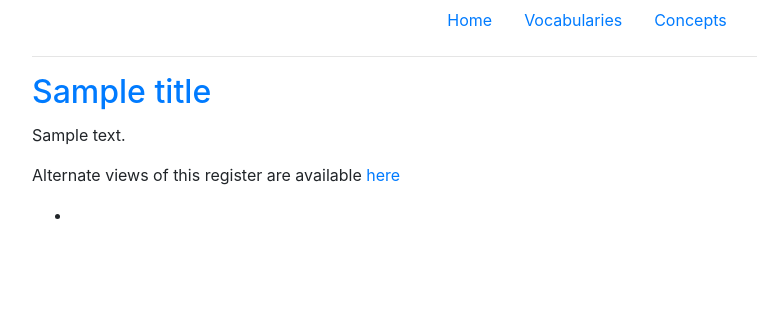
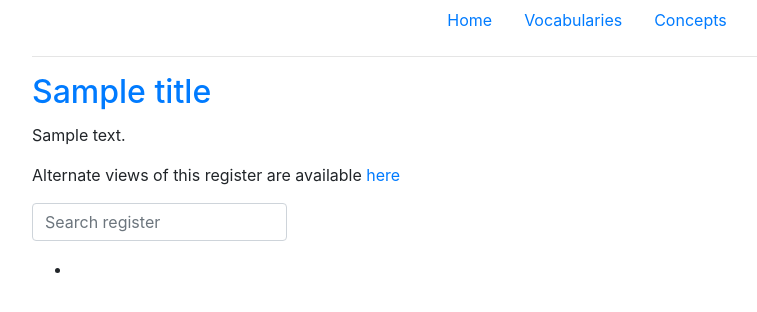
Before and after one commit to ternaustralia/vocview, a Python web app: template templates/register.html in a window 1280 px wide. Shown: the top 312 px of the page, without its empty margins (53-810 px from the left). Run offline with Jinja, Linux system fonts and the light colour scheme; the template is opened without the code that fills it: most values are stand-ins (such as "Sample title", 1, 10 or a date in 2020); some libraries are stand-ins or nearby versions.

Commit message:
Basic search functionality for registers

```diff
--- a/skos/register.py
+++ b/skos/register.py
@@ -5,12 +5,13 @@ from pyldapi.register_renderer import RegisterRenderer
 
 class Register(RegisterRenderer):
     def __init__(self, request, label, comment, items, contained_item_classes, register_template=None, description=None,
-                 title=None):
+                 title=None, search_query=None):
         if title:
             self.title = title
         else:
             self.title = label
         self.description = description
+        self.search_query = search_query
 
         super().__init__(request, request.base_url, label, comment, items, contained_item_classes, len(items),
                          register_template=register_template)
@@ -21,6 +22,7 @@ class Register(RegisterRenderer):
                                    title=self.title,
                                    description=self.description,
                                    class_type=self.contained_item_classes[0],
-                                   concept_schemes=self.register_items)
+                                   items=self.register_items,
+                                   search_query=self.search_query)
         if self.view == 'reg' or self.view == 'alternates':
             return super(Register, self).render()
--- a/templates/register.html
+++ b/templates/register.html
@@ -12,8 +12,24 @@
 
     <p>Alternate views of this register are available <a href="?_view=alternates">here</a></p>
 
+    <form style="max-width: 255px;" action="{{ request.base_url }}" method="get">
+        <div class="form-group">
+            <label for="search" hidden>Search</label>
+            <input type="text" name="search" class="form-control" id="search" aria-describedby="search-help" placeholder="Search register">
+            <small id="search-help" class="form-text text-muted" hidden>Search for items in this register.</small>
+        </div>
+    </form>
+
+    {% if search_query %}
+        <p>Results for <em>"{{ search_query }}"</em></p>
+    {% endif %}
+
+    {% if items|length == 0 %}
+        <strong>No results found.</strong>
+    {% endif %}
+
     <ul>
-        {% for cc in concept_schemes %}
+        {% for cc in items %}
             <li>
                 {{ render_instance_uri(cc[0], cc[1]) }}
             </li>
```
Also changed, not shown: controller/routes.py (+9 -6 lines).
